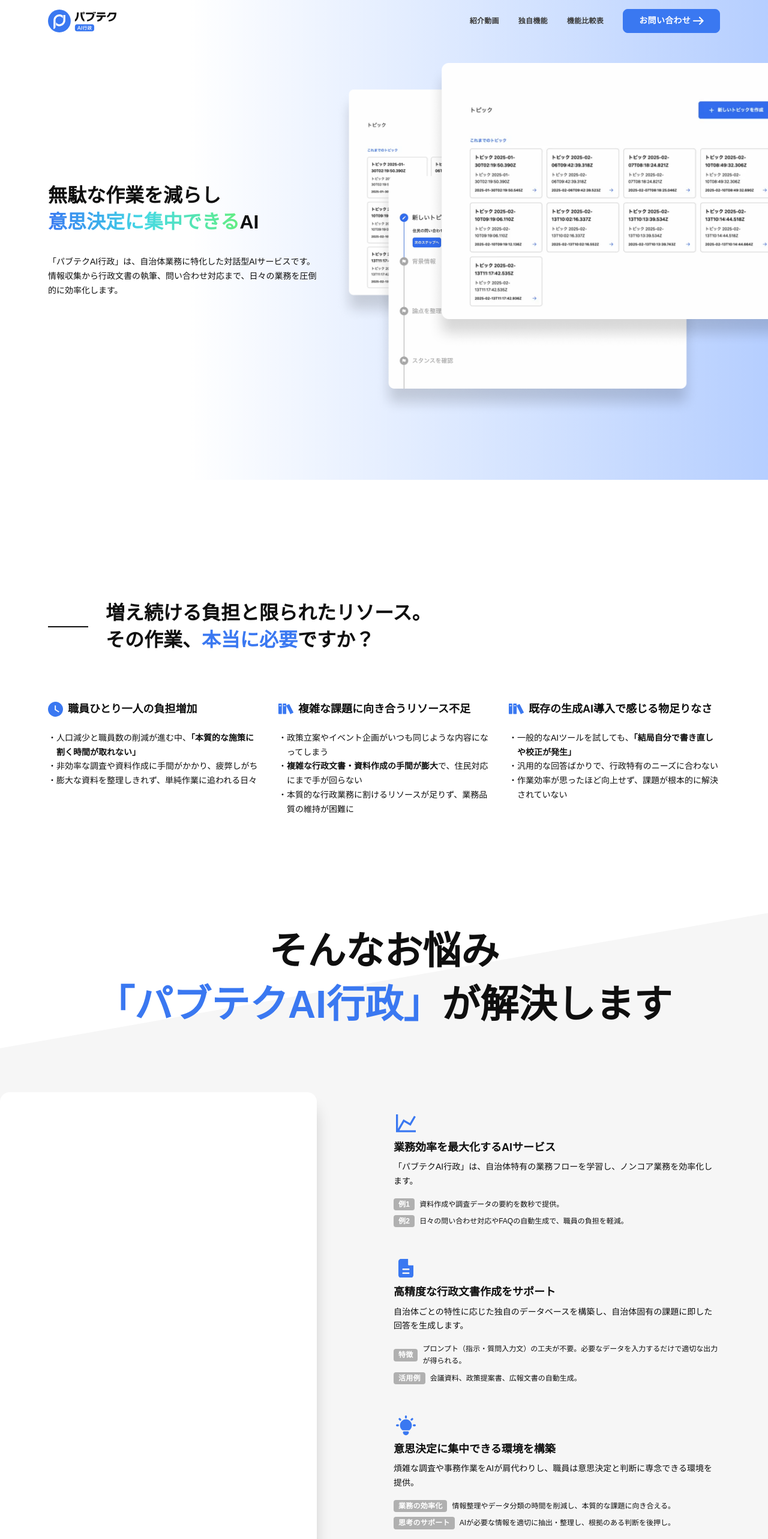
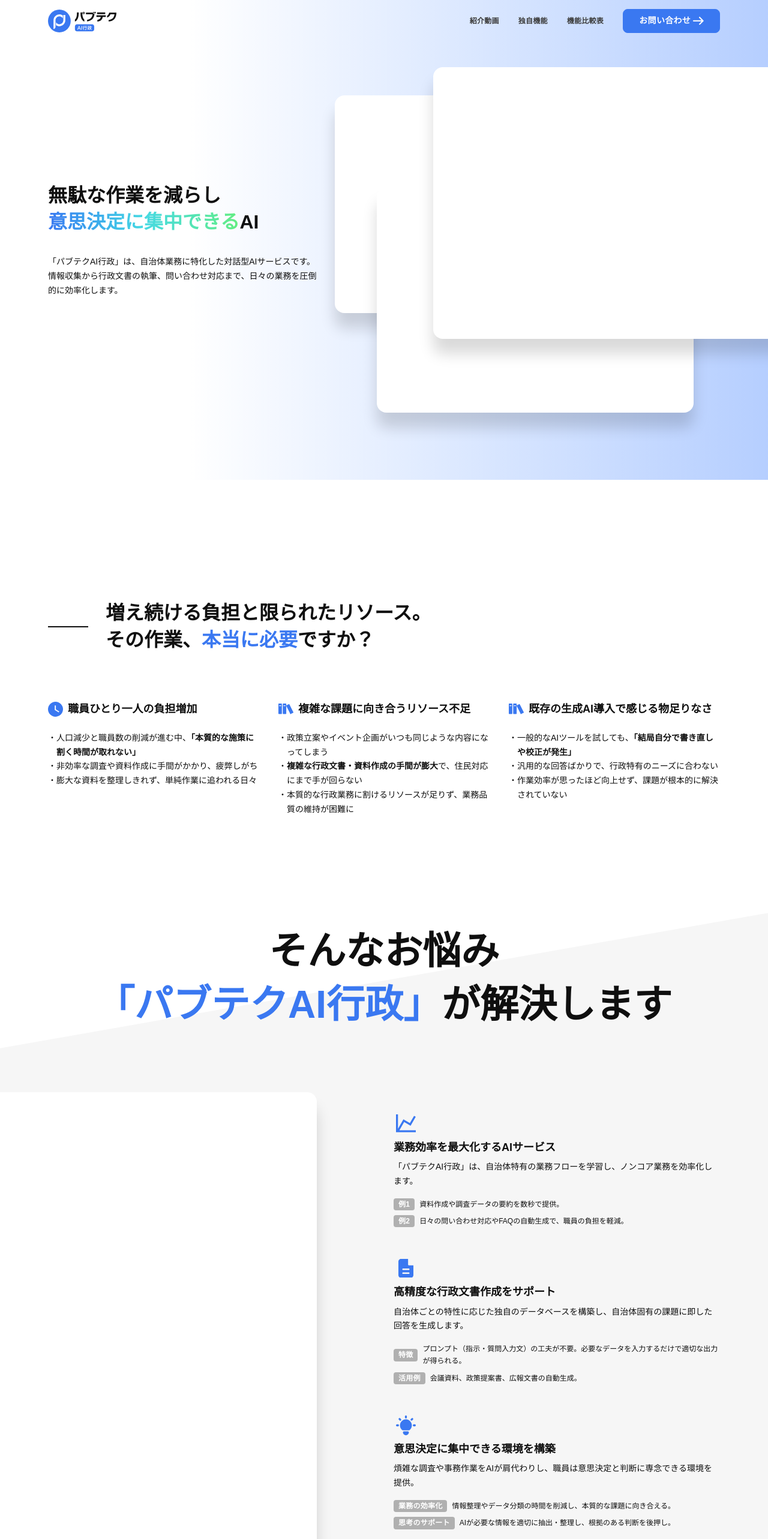
Before and after one commit to masami-kitano/pubtech-ai-administration, a Next.js app: page / in a window 1280 px wide. Shown: the top 2566 px of the page at 60% size. Built offline with nearby package versions, Linux system fonts and the light colour scheme.

Commit message:
add kv parallax

```diff
--- a/src/Sections/Kv.tsx
+++ b/src/Sections/Kv.tsx
@@ -1,8 +1,48 @@
 'use client';
 
-import Image from 'next/image';
+import { useEffect, useRef } from 'react';
+import gsap from 'gsap';
+import { ScrollTrigger } from 'gsap/ScrollTrigger';
 
 export default function Kv() {
+  const containerRef = useRef<HTMLDivElement>(null);
+  const box1Ref = useRef<HTMLDivElement>(null);
+  const box2Ref = useRef<HTMLDivElement>(null);
+  const box3Ref = useRef<HTMLDivElement>(null);
+
+  useEffect(() => {
+    gsap.registerPlugin(ScrollTrigger);
+
+    const boxes = [
+      { ref: box1Ref, speed: 0.3 },
+      { ref: box2Ref, speed: 0.5 },
+      { ref: box3Ref, speed: 0.7 },
+    ];
+
+    boxes.forEach(({ ref, speed }) => {
+      gsap.fromTo(ref.current,
+        {
+          y: 0
+        },
+        {
+          y: `${speed * 300}px`,
+          ease: 'none',
+          scrollTrigger: {
+            trigger: containerRef.current,
+            start: 'top top',
+            end: 'bottom top',
+            scrub: 1,
+            markers: false,
+          },
+        }
+      );
+    });
+
+    return () => {
+      ScrollTrigger.getAll().forEach(trigger => trigger.kill());
+    };
+  }, []);
+
   return (
     <section className='relative overflow-hidden px-20'>
       <div className='relative'>
@@ -23,14 +63,11 @@
           </div>
         </div>
         <div className='absolute top-0 left-1/2 h-full w-full -translate-x-1/2 xl:w-[94.5rem] pointer-events-none'>
-          <div className='absolute top-0 left-119.75 flex items-center h-full xl:left-auto xl:right-9.5'>
+          <div ref={containerRef} className='absolute top-0 left-119.75 flex items-center h-full xl:left-auto xl:right-9.5'>
             <div className='relative w-[49.98875rem] aspect-[799.82/576]'>
-              <Image
-                src='/images/kv.png'
-                alt='kv-bg'
-                width={799.82}
-                height={576}
-              />
+              <div ref={box1Ref} className="absolute top-[calc(47/576*100%)] left-0 w-[calc(510.08/799.82*100%)] aspect-[510.08/363.52] shadow-[0_1.5625rem_1.5625rem_0_rgba(0,0,0,0.15)] rounded-2xl bg-white"></div>
+              <div ref={box2Ref} className="absolute bottom-0 left-[calc(70.2/799.82*100%)] w-[calc(527.6/799.82*100%)] aspect-[527.6/376] shadow-[0_1.5625rem_1.5625rem_0_rgba(0,0,0,0.15)] rounded-2xl bg-white"></div>
+              <div ref={box3Ref} className="absolute top-0 right-0 w-[calc(635.64/799.82*100%)] aspect-[635.64/453] shadow-[0_1.5625rem_1.5625rem_0_rgba(0,0,0,0.15)] rounded-2xl bg-white"></div>
             </div>
           </div>
         </div>
--- a/src/Sections/OriginalFeatures.tsx
+++ b/src/Sections/OriginalFeatures.tsx
@@ -96,18 +96,18 @@
       <div className="relative px-20">
         <div className="absolute inset-0">
           <div className="sticky top-0 w-full h-screen grid place-items-center overflow-hidden">
-            <div className="w-[131.5%] h-full max-h-114.5 bg-[#88B0FD] rounded-[50%] blur-[99px]"></div>
+            <div className="w-[131.5%] h-full max-h-[60%] bg-[#88B0FD] rounded-[50%] blur-[99px]"></div>
           </div>
         </div>
-        <div className='js-features-container max-w-320 mx-auto'>
+        <div className='js-features-container max-w-280 mx-auto'>
           <div
             ref={el => {
               if (el) panelsRef.current[0] = el;
             }}
-            className='js-features-panel relative px-20 py-17.5 h-screen grid place-items-center overflow-hidden'
+            className='js-features-panel relative py-17.5 h-screen grid place-items-center overflow-hidden'
           >
-            <div className='bg-black-base rounded-2xl grid place-items-center w-full h-full max-h-152.75 overflow-hidden'>
-              <h2 className='text-64/[1.4] font-semibold text-white text-center'>
+            <div className='bg-black-base rounded-2xl grid place-items-center w-full h-full max-h-[70vh] overflow-hidden'>
+              <h2 className='text-[min(calc(64/1280*100vw),4rem)]/[1.4] font-semibold text-white text-center'>
                 パブテクAI行政だからできる
                 <br />
                 <span className='bg-gradient-to-r from-[#3A78F1] via-[#47D9E2] to-[#64ED80] inline-block text-transparent bg-clip-text'>
@@ -123,9 +123,9 @@
               ref={el => {
                 if (el) panelsRef.current[index + 1] = el;
               }}
-              className='js-features-panel group relative px-20 py-17.5 h-screen grid place-items-center overflow-hidden'
+              className='js-features-panel group relative py-17.5 h-screen grid place-items-center overflow-hidden'
             >
-              <div className='bg-black-base rounded-2xl grid place-items-center w-full h-full max-h-152.75 px-8'>
+              <div className='bg-black-base rounded-2xl grid place-items-center w-full h-full max-h-[70vh] px-8'>
                 <div className={`flex gap-x-[1.8125rem] w-full ${feature.direction === 'right' ? 'flex-row-reverse' : ''}`}>
                   <div className='relative w-[calc(609/1052*100%)]'>
                     <Image
--- a/src/Sections/Solution.tsx
+++ b/src/Sections/Solution.tsx
@@ -58,15 +58,17 @@
     <section id='solution' className='relative mt-20 pt-25'>
       <div className="relative">
         <div className='absolute top-23.25 left-0 w-full h-[103%] bg-[#F6F6F6] -skew-y-10' />
-        <div className='relative max-w-320 mx-auto'>
+        <div className="relative max-w-320 mx-auto">
           <h2 className='relative font-semibold text-64/[1.4] text-center'>
             そんなお悩み
             <br />
             <span className='text-pubtech-blue'>「パブテクAI行政」</span>
             が解決します
           </h2>
-          <div className='grid grid-cols-[33rem_1fr] gap-x-32 mt-25 pr-20'>
-            <div className='relative rounded-2xl bg-white shadow-[0_1.5625rem_1.5625rem_0_rgba(0,0,0,0.15)]'></div>
+        </div>
+        <div className='relative max-w-[calc((100%-80rem)/2+80rem)] mr-auto'>
+          <div className='grid grid-cols-[33rem_1fr] gap-x-32 mt-25 pr-20 xl:grid-cols-[1fr_34rem]'>
+            <div className='relative rounded-r-2xl bg-white shadow-[0_1.5625rem_1.5625rem_0_rgba(0,0,0,0.15)]'></div>
             <ul className=' grid grid-cols-1 gap-12 pt-8 pb-13'>
               {solutionItems.map((item, index) => (
                 <li key={index}>
```
